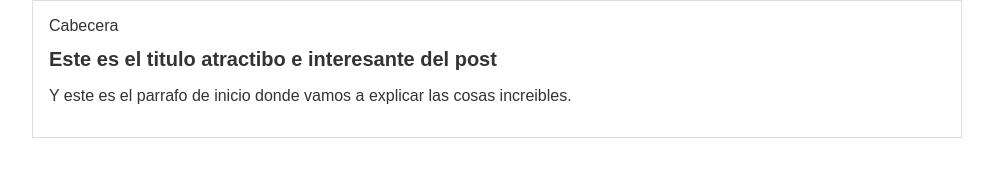
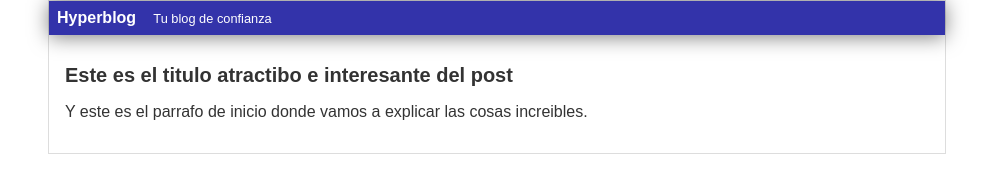
Before and after one commit to FARK-91/Platzi-Github, a plain HTML site: page Git_GitHub_2019/blogpost.html in a window 1280 px wide. Shown: the whole page, without its empty margins (143-1136 px from the left). Drawn offline with Linux system fonts and the light colour scheme.

Commit message:
[2019] Finalizada la cabecera del blog.

```diff
--- a/Git_GitHub_2019/blogpost.html
+++ b/Git_GitHub_2019/blogpost.html
@@ -7,7 +7,8 @@
 	<body>
 		<div id="container">
 			<div id="cabecera">
-				Cabecera
+				Hyperblog
+				<span id="tagline">Tu blog de confianza</span>
 			</div>
 			<div id="post">
 				<h1>Este es el titulo atractibo e interesante del post</h1>
--- a/Git_GitHub_2019/css/estilos.css
+++ b/Git_GitHub_2019/css/estilos.css
@@ -1,17 +1,34 @@
-
 body
 {
     color: #333;
     text-align: center;
-    font-family: "Arial";
+    font-family: Arial;
     font-size: 16px;
     margin: 0;
     padding: 0;
 }
+
+#cabecera
+{
+    background: #33A;
+    box-shadow: 0px 2px 20px 0px rgba(0,0,0,0.5);
+    color: white;
+    font-weight: bold;
+    margin: 0;
+    padding: 0.5em;
+}
+
+#cabecera #tagline
+{
+    padding: 0 0 0 1em;
+    font-weight: normal;
+    font-size: 0.8em;
+}
+
 #container
 {
     width: 70%;
-    padding: 1em;
+    padding: 0;
     text-align: left;
     border: 1px solid #DDD;
     margin: 0 auto;
@@ -21,3 +38,7 @@ body
 {
     font-size: 20px;
 }
+#post
+{
+    padding: 1em;
+}
```
